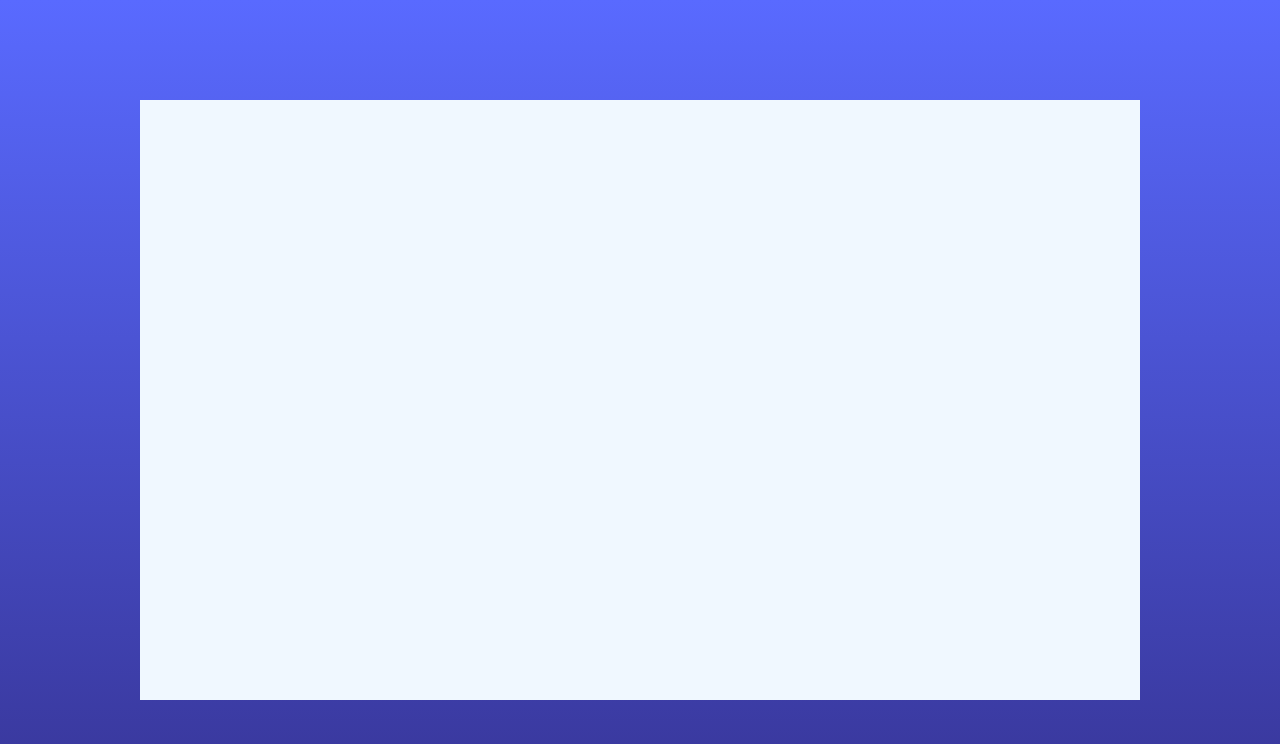
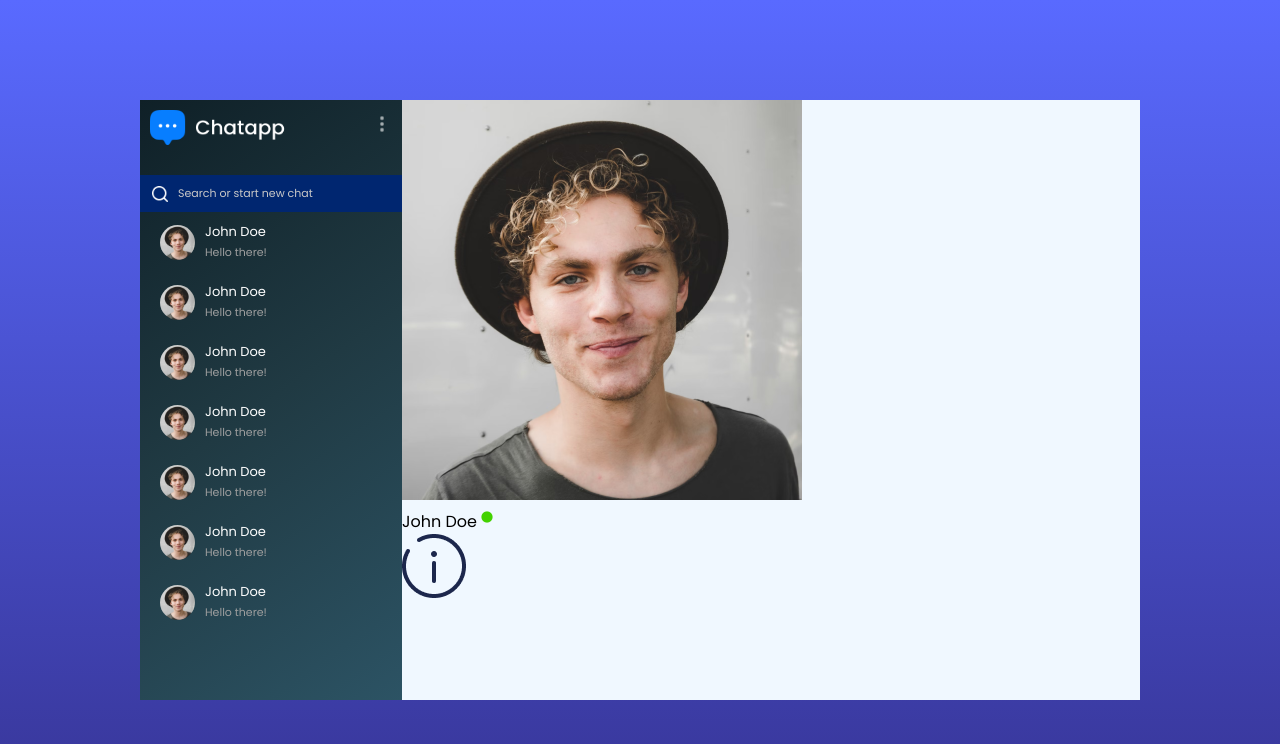
Before and after one commit to AMISH754/HeartTalk, a React (Vite) app: page /chat in a window 1280 px wide. Shown: the top 744 px of the page. Built offline with nearby package versions, Linux system fonts and the light colour scheme.

Commit message:
chatbox and only left side completed

```diff
--- /dev/null
+++ b/src/components/ChatBox/ChatBox.jsx
@@ -0,0 +1,17 @@
+import React from 'react'
+import './ChatBox.css'
+import assets from '../../assets/assets'
+const ChatBox = () => {
+  return (
+    <div className='chat-box'>
+        <div className='chat-user'>
+         <img src={assets.profile_img} alt=""/>
+         <p>John Doe<img src={assets.green_dot} alt="" /></p>
+         <img src={assets.help_icon} className='help' alt=""/>
+        </div>
+
+    </div>
+  )
+}
+
+export default ChatBox
--- /dev/null
+++ b/src/components/LeftSideBar/LeftSideBar.css
@@ -0,0 +1,83 @@
+.ls{
+    background: linear-gradient(145deg, #0f2027, #203a43, #2c5364);
+    color:white;
+    height:75vh;
+}
+.ls-logo{
+    padding: 20px;
+}
+.ls-nav{
+    padding:10px;
+    padding-bottom:none;
+    display:flex;
+    justify-content:space-between;
+    align-items:center;
+}
+.ls-nav .logo{
+    max-width:140px;
+
+}
+.ls-nav .menu img{
+    max-height:20px;
+    opacity:0.6;
+    cursor:pointer;
+}
+.ls-search{
+    background-color: #002670;
+    display:flex;
+    align-items:center;
+    gap:10px;
+    padding:10px 12px;
+    margin-top:20px;
+}
+.ls-search img{
+    width:16px;
+}
+.ls-search input{
+    background:transparent;
+    border:none;
+    outline:none;
+    color:white;
+    font-size:11px;
+}
+.ls-search input::placeholder{
+    color:#c8c8c8;
+
+}
+.ls-list{
+    display:flex;
+    flex-direction:column;
+    height:70%;
+    overflow:scroll;
+}
+::-webkit-scrollbar{
+    display:none;
+}
+.friends img{
+width:35px;
+aspect-ratio:1/1;
+border-radius:50%;
+}
+.friends{
+    display: flex;
+    align-items:center;
+    gap:10px;
+    padding:10px 20px;
+    cursor: pointer;
+    font-size: 13px;
+}
+.friend div{
+    display:flex;
+    flex-direction:column;
+
+}
+.friends span{
+    color: #9f9f9f;
+    font-size:11px;
+}
+.friends:hover{
+    background-color:#077EFF;
+}
+.friends:hover span{
+    color:white;
+}
--- /dev/null
+++ b/src/components/LeftSideBar/LeftSideBar.jsx
@@ -0,0 +1,34 @@
+import React from 'react'
+import './LeftSideBar.css'
+import assets from '../../assets/assets'
+const LeftSideBar = () => {
+  return (
+    <div className='ls'>
+        <div className="ls-top">
+            <div className='ls-nav'>
+                <img src={assets.logo} alt="" className='logo' />
+                <div className='menu'>
+                    <img src={assets.menu_icon} alt="" className='menu-icon' />
+                </div>
+            </div>
+            <div className='ls-search'>
+                <img src={assets.search_icon} alt="" className='search-icon' />
+                <input type="text" placeholder='Search or start new chat' className='search-input' />
+            </div>
+        </div>
+      <div className="ls-list">
+       {Array(12).fill("").map((item, index) => (
+         <div className="friends" key={index}>
+           <img src={assets.profile_img} alt="" className='profile-img' />
+           <div>
+             <p>John Doe</p>
+             <span>Hello there!</span>
+           </div>
+         </div>
+       ))}
+      </div>
+    </div>
+  )
+}
+
+export default LeftSideBar
--- /dev/null
+++ b/src/components/RightSideBar/RightSideBar.jsx
@@ -0,0 +1,11 @@
+import React from 'react'
+import './RightSideBar.css'
+const RightSideBar = () => {
+  return (
+    <div>
+
+    </div>
+  )
+}
+
+export default RightSideBar
--- a/src/pages/Chat/Chat.css
+++ b/src/pages/Chat/Chat.css
@@ -10,5 +10,5 @@
     max-width:1000px;
     background-color:aliceblue;
     display:grid;
-    grid-template-column:1fr 2fr 1fr;
+    grid-template-columns:1fr 2fr 1fr;
 }
--- a/src/pages/Chat/Chat.jsx
+++ b/src/pages/Chat/Chat.jsx
@@ -1,10 +1,15 @@
 import React from 'react'
 import './Chat.css'
+import LeftSideBar from '../../components/LeftSideBar/LeftSideBar'
+import ChatBox from '../../components/ChatBox/ChatBox'
+import RightSideBar from '../../components/RightSideBar/RightSideBar'
 const Chat = () => {
   return (
     <div className="chat">
       <div className="chat-container">
-
+        <LeftSideBar />
+        <ChatBox />
+        <RightSideBar />
       </div>
     </div>
   )
--- a/src/pages/Login/Login.css
+++ b/src/pages/Login/Login.css
@@ -8,57 +8,7 @@
     animation: fadeInBg 1s ease-out;
 }
 
-.logo-wrapper {
-    display: flex;
-    flex-direction: column;
-    align-items: center;
-    justify-content: center;
-}
 
-.logo {
-    width: 100px;
-    height: auto;
-    object-fit: contain;
-    border-radius: 0;
-    box-shadow: none;
-    animation: popIn 0.8s ease-out;
-    transition: transform 0.25s ease, box-shadow 0.25s ease;
-}
-
-.logo:hover {
-    animation: slideHover 0.55s ease-in-out;
-    transform: translateX(6px) translateY(2px) scale(1.02);
-    box-shadow: 0 8px 15px rgba(0, 0, 0, 0.22);
-}
-
-.logo-text {
-    position: static;
-    transform: none;
-    color: #fff;
-    font-size: 0.9rem;
-    font-weight: 600;
-    text-shadow: none;
-    margin-top: 8px;
-    pointer-events: auto;
-}
-
-@keyframes fadeInBg {
-    from { opacity: 0; transform: translateY(18px); }
-    to { opacity: 1; transform: translateY(0); }
-}
-
-@keyframes popIn {
-    0% { opacity: 0; transform: scale(0.72) rotate(-8deg); }
-    60% { transform: scale(1.05) rotate(3deg); }
-    100% { opacity: 1; transform: scale(1) rotate(0deg); }
-}
-
-@keyframes slideHover {
-    0% { transform: translateX(0) translateY(0) scale(1.03); }
-    40% { transform: translateX(10px) translateY(-4px) scale(1.06); }
-    70% { transform: translateX(4px) translateY(-2px) scale(1.05); }
-    100% { transform: translateX(8px) translateY(-4px) scale(1.04); }
-}
 .login-form {
     display: flex;
     flex-direction: column;
```
Also changed, not shown: src/components/ChatBox/ChatBox.css (added), src/components/RightSideBar/RightSideBar.css (added).
